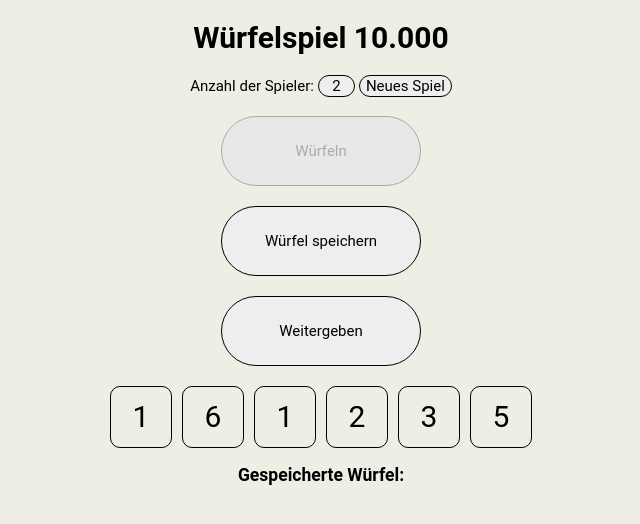
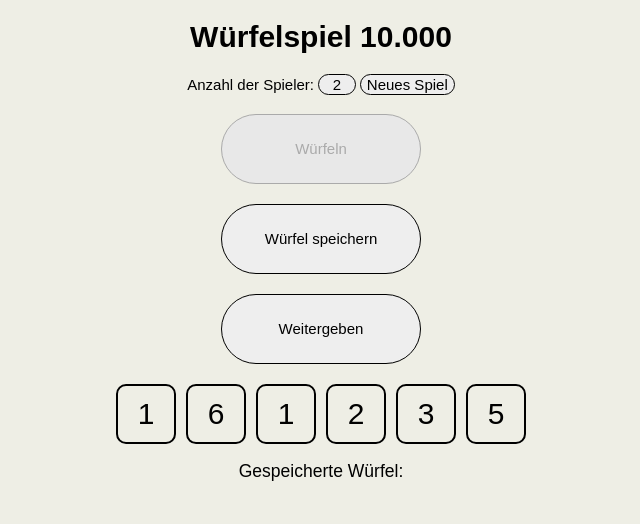
Before and after one commit to ben5594/ben5594.github.io, a plain HTML site: page 10000.html in a window 1280 px wide. Both pictures are taken after a click on the button "Würfeln". Shown: the whole page, without its empty margins (319-959 px from the left). Drawn offline with Linux system fonts and the light colour scheme; no server answers.

Commit message:
Update 10000.html

```diff
--- a/10000.html
+++ b/10000.html
@@ -6,7 +6,7 @@
     <title>Würfelspiel 10.000</title>
     <style>
         body {
-            font-family: "Roboto", sans-serif;
+			font-family: "Spotify UI", sans-serif;
             text-align: center;
             font-size: 15px;
 			background-color: var(--background);
@@ -15,7 +15,18 @@
 		.text {
 			color: var(--text-color);
 		}
-        #dice-container, #saved-dice-container {
+		.saved {
+			font-weight: 400;
+			color: var(--text-color);
+		}
+        #dice-container {
+            display: flex;
+            justify-content: center;
+            gap: 10px;
+            margin-top: 20px;
+			overflow-x: auto;
+        }
+		#saved-dice-container {
             display: flex;
             justify-content: center;
             gap: 10px;
@@ -29,29 +40,32 @@
 			width: 200px;
 		}
 		.button-newgame {
-            font-family: "Roboto", sans-serif;
+            font-family: "Spotify UI", sans-serif;
             border: 1px solid var(--button-text-color);
             border-radius: 35px;
             font-size: 15px;
             background-color: var(--button-color);
 			color: var(--button-text-color);
+			cursor: default;
         }
         .button {
-            font-family: "Roboto", sans-serif;
+            font-family: "Spotify UI", sans-serif;
             border: 1px solid var(--button-text-color);
             border-radius: 35px;
             font-size: 15px;
             background-color: var(--button-color);
 			height: 70px;
 			color: var(--button-text-color);
+			cursor: default;
         }
         .button:disabled {
             background-color: var(--button-color-disabled);
 			border: 1px solid var(--button-text-color-disabled);
 			color: var(--button-text-color-disabled);
+			cursor: not-allowed;
         }
         #playerCount {
-            font-family: "Roboto", sans-serif;
+            font-family: "Spotify UI", sans-serif;
             border: 1px solid var(--button-text-color);
             border-radius: 20px;
             font-size: 15px;
@@ -61,23 +75,27 @@
 			color: var(--text-color);
         }
         .die {
+			box-sizing: border-box;
             font-size: 2em;
-            cursor: pointer;
+            cursor: default;
             padding: 10px;
-            border: 1px solid var(--text-color);
+            border: 2px solid var(--text-color);
             user-select: none;
             transition: opacity 0.2s;
             border-radius: 10px;
-            width: 40px;
-            height: 40px;
+            width: 60px;
+            height: 60px;
             text-align: center;
             display: flex;
             justify-content: center;
             align-items: center;
             color: var(--text-color);
+			font-weight: 400;
         }
         .selected {
-            opacity: 0.5;
+			font-weight: 700;
+			border: 3.5px solid var(--text-color);
+			opacity: 0.5;
         }
 		@media (prefers-color-scheme: dark) {
 			:root {
@@ -121,12 +139,26 @@
 		<button class="button" onclick="endTurn()">Weitergeben</button>
 	</div>
     <div id="dice-container"></div>
-    <h3 class="text">Gespeicherte Würfel:</h3>
+    <h3 class="saved">Gespeicherte Würfel:</h3>
     <div id="saved-dice-container"></div>
     <p class="text" id="roundScore"></p>
     <p class="text" id="totalScore"></p>
     <script>
-        let players = [], currentPlayerIndex = 0, dice = [], remainingDice = 6, roundScore = 0, savedDiceValues = [], MAX_ROLLS = 10, rollCount = 0, awaitingSave = false, rankCounter = 1;
+		fetch('https://gist.githubusercontent.com/ben5594/9d090e606ab7a4a613fe3e2f93d2a5b0/raw/6fc8c0fe7483019ce79971be70b8ebe2e1cb62ff/font.b64')
+			.then(response => response.text())
+			.then(base64Data => {
+				const style = document.createElement("style");
+				style.innerHTML = `
+					@font-face {
+						font-family: "Spotify UI";
+						src: url("data:font/woff2;base64,${base64Data}") format("woff2");
+						font-weight: normal;
+						font-style: normal;
+					}
+				`;
+				document.head.appendChild(style);
+			});
+        let players = [], currentPlayerIndex = 0, dice = [], remainingDice = 6, roundScore = 0, savedDiceValues = [], rollCount = 0, awaitingSave = false, rankCounter = 1;
         function startGame() {
             let count = parseInt(document.getElementById("playerCount").value);
             players = [];
@@ -153,7 +185,6 @@
         function rollDice() {
             if (awaitingSave) { alert("Zuerst speichern!"); return; }
             rollCount++;
-            if (rollCount > MAX_ROLLS) { alert("Maximale Anzahl an Würfen erreicht!"); endTurn(); return; }
             document.getElementById("rollButton").disabled = true;
             document.getElementById("saveButton").disabled = false;
             dice = [];
@@ -163,7 +194,7 @@
             updateDiceDisplay();
             let vals = dice.map(d => d.value);
             if (!isScoringRoll(vals)) {
-                setTimeout(() => { alert("Kalt! Kein einziger Würfel bringt Punkte."); roundScore = 0; endTurn(true); }, 50);
+                setTimeout(() => { alert("Kalt! Kein einziger Würfel bringt Punkte. Weitergabe erfolgt."); roundScore = 0; endTurn(true); }, 50);
                 return;
             }
             awaitingSave = true;
@@ -178,9 +209,13 @@
                 if (d.selected) cls += " selected";
                 e.className = cls;
                 e.onclick = () => {
-                    d.selected = !d.selected;
-                    updateDiceDisplay();
-                };
+					d.selected = !d.selected;
+					e.style.opacity = "0";
+					setTimeout(() => {
+						e.style.opacity = "1";
+						updateDiceDisplay();
+					}, 10);
+				};
                 c.appendChild(e);
             });
         }
@@ -190,16 +225,16 @@
             savedDiceValues.forEach(v => {
                 let e = document.createElement("div");
                 e.innerText = v;
-                e.className = "die selected";
+                e.className = "die";
                 c.appendChild(e);
             });
         }
         function updateRoundScore() {
-            document.getElementById("roundScore").innerText = "Rundenscore: " + roundScore;
+            document.getElementById("roundScore").innerText = "Punktestend dieser Runde: " + roundScore;
         }
         function updateScoreBoard() {
             document.getElementById("totalScore").innerHTML = players.map((p, i) =>
-                p.name + " - " + p.score + (p.finished ? " (Platz: " + p.rank + ")" : "")
+                p.name + ": " + p.score + (p.finished ? " (" + p.rank + ". Platz)" : "")
             ).join("<br>");
         }
         // Richtiges Schema der erlaubten Kombinationen
```
